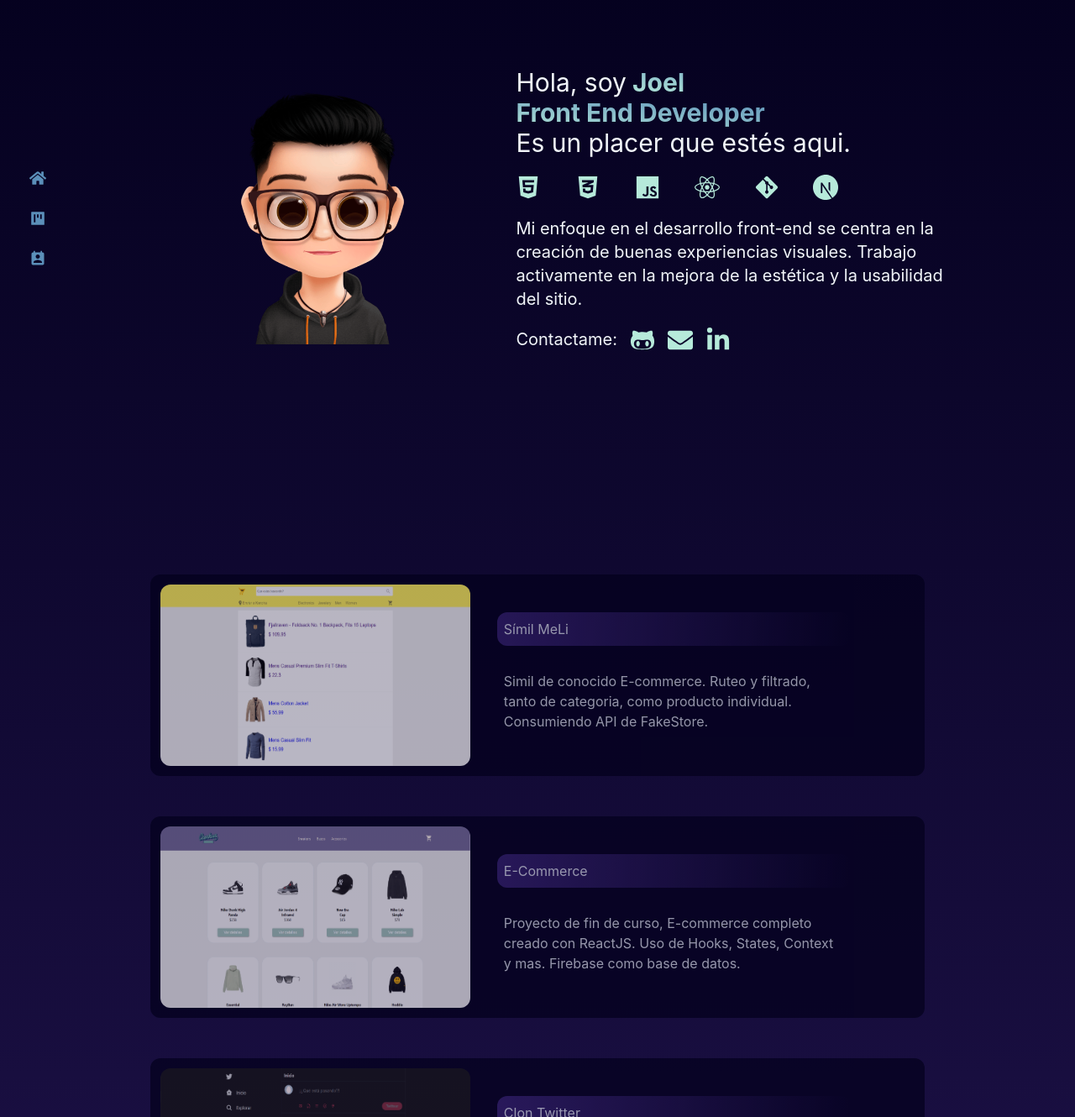
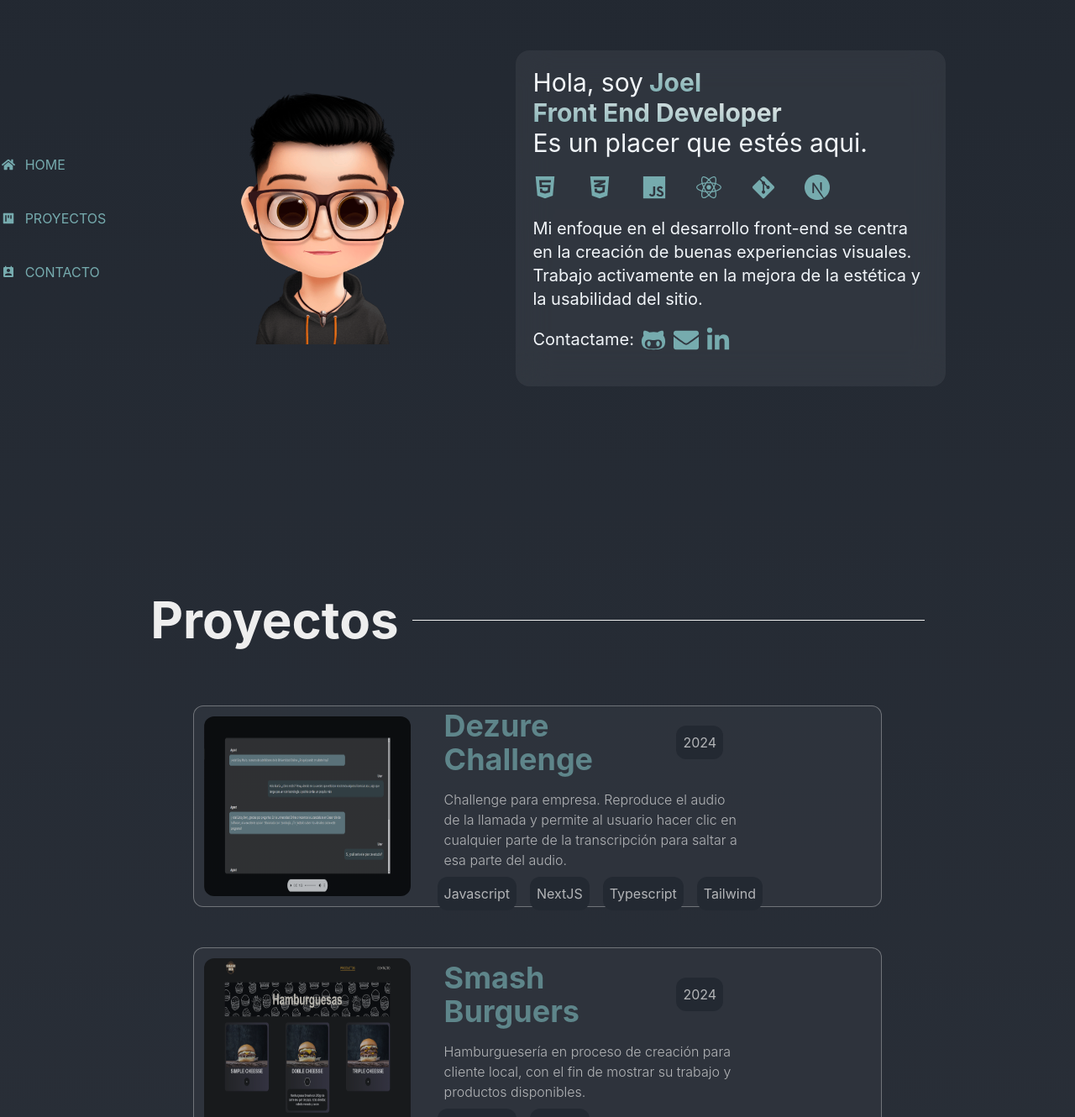
Before and after one commit to joelwaiman/OwnWeb, a React (Create React App) app: page / in a window 1280 px wide. Shown: the part 140-1470 px from the top of the page at 84% size. Built offline with nearby package versions, Linux system fonts and the light colour scheme; what tailwindcss-animated would draw is missing.

Commit message:
new styles

```diff
--- a/src/components/Header/Header.js
+++ b/src/components/Header/Header.js
@@ -18,21 +18,38 @@ const Header = () => {
     ]
 
     return (
-            <header className='hidden fixed md:flex flex-col justify-center items-center shadow-[0px 0px 10px 2px #03001C] border-r-[#03001c] h-[100vh] w-[7%]'>
-                <nav>{menu.map((circ) => {
-                    return <HashLink smooth
-                        className='flex justify-center m-7'
-                        to={circ.route}
-                        key={circ.id}>
-                        <div className={location.hash === circ.route ? 'absolute bg-gradient-to-tr from-[rgb(182,234,218,0.8)] to-[#5b8eb91a] to-60% w-12 h-12 rounded-[25%] rotate-45' : 'transition-all duration-300 ease-in-out'} />
-                        <p className={location.hash === circ.route? 'flex text-3xl p-3 text-[#e7e7e7] transition-all duration-300 ease-in-out'
-                        :
-                        'flex text-xl text-[#5B8FB9] transition-all duration-300 ease-in-out hover:text-[#e7e7e7] rounded-[25%]'}>{circ.icon}</p>
-                    </HashLink>
+        <header className='hidden fixed md:flex flex-col justify-center items-center h-[100vh] w-[10%]'>
+            <nav className='flex flex-col gap-10 items-start'>
+                {menu.map((circ) => {
+                    return (
+                        <HashLink
+                            smooth
+                            to={circ.route}
+                            key={circ.id}
+                            className='relative'
+                        >
+                            {location.hash === circ.route && (
+                                <div className='absolute top-3 -right-3 w-10 h-10 bg-[#76ABAE] rounded-xl transition-transform duration-1000 ease-in-out'
+                                    style={{ zIndex: -1 }} />
+                            )}
+                            <div
+                                className={
+                                    location.hash === circ.route
+                                        ? 'flex items-center gap-3 bg-[rgba(34,40,49,0.7)] backdrop-blur-[20px] p-5 rounded-xl text-[#e7e7e7] transition-all duration-500 ease-in-out relative'
+                                        : 'flex items-center gap-3 text-[#76ABAE] px-5 transition-all duration-500 ease-in-out hover:text-[#e7e7e7] rounded-[25%] relative'
+                                }
+                            >
+                                <p className>{circ.icon}</p>
+                                <p className=''>{circ.name}</p>
+                            </div>
+                        </HashLink>
+                    );
                 })}
-                </nav>
-            </header>
-    )
+            </nav>
+        </header>
+    );
+
+
 }
 
 export default Header;
--- a/src/components/Home.js
+++ b/src/components/Home.js
@@ -14,13 +14,13 @@ const Home = () => {
                     src={image}
                     alt="Chico con gafas sonriendo" />
             </div>
-            <div className="animate-fade-left animate-delay-700 flex flex-col items-center md:items-start text-center md:text-start w-[90%] md:w-1/2 text-xl text-slate-100">
+            <div className="animate-fade-left animate-delay-700 flex flex-col items-center bg-[rgba(255,255,255,0.06)] backdrop-blur-[20px] rounded-2xl shadow-[rgba(0,0,0,0.2)] p-5 md:items-start text-center md:text-start w-[90%] md:w-1/2 text-xl text-slate-100">
                 <p className="text-3xl">Hola, soy
-                    <strong className="bg-gradient-to-tr from-[#B6EADA] to-[#5B8FB9] text-transparent bg-clip-text"> Joel
+                    <strong className="bg-gradient-to-tr from-[#76ABAE] to-[#EEEEEE] text-transparent bg-clip-text"> Joel
                         <br /> Front End Developer <br />
                     </strong> Es un placer que estés aqui.</p>
                 <div
-                    className="flex justify-between w-3/4 text-3xl text-[#B6EADA] py-5 animate-fade">
+                    className="flex justify-between w-3/4 text-3xl text-[#76ABAE] py-5 animate-fade">
                     {iconsStack.map((icns) => {
                         return <p className="hover:scale-110 transition-all duration-300"
                             key={icns.id}
@@ -35,7 +35,7 @@ const Home = () => {
                     {icons.map((icon) => {
                         return <a
                             key={icon.id}
-                            className="text-3xl text-[#B6EADA] hover:scale-110 transition-all duration-300"
+                            className="text-3xl text-[#76ABAE] hover:scale-110 transition-all duration-300"
                             href={icon.route}
                             target="_blank"
                             rel="noopener noreferrer">
--- a/src/components/Projects.js
+++ b/src/components/Projects.js
@@ -5,34 +5,101 @@ import meli from '../assets/meli.jpg';
 import chonkee from '../assets/chonkees.jpg'
 import midubooks from '../assets/midubooks.jpg'
 import smash from '../assets/smash.png'
+import dezure from '../assets/dezure.png'
 
 const Projects = () => {
   const project = [
-    { id: 0, name: 'Símil MeLi', img: meli, link: 'https://me-li-clon.vercel.app/', description: 'Simil de conocido E-commerce. Ruteo y filtrado, tanto de categoria, como producto individual. Consumiendo API de FakeStore.' },
-    { id: 1, name: 'E-Commerce', img: chonkee, link: 'https://ecommerce-react-ten-phi.vercel.app/', description: 'Proyecto de fin de curso, E-commerce completo creado con ReactJS. Uso de Hooks, States, Context y mas. Firebase como base de datos.' },
-    { id: 2, name: 'Clon Twitter', img: tw, link: 'https://twitter-clone-lime.vercel.app', description: 'Proyecto hecho en ReactJS, con el objeto de crear una UI lo mas asemejada posible a la original. Control de estados, localStorage.' },
-    { id: 3, name: 'Midubooks', img: midubooks, link: 'https://midubooks.vercel.app/', description: 'Proyecto hecho en NextJS, simple organizador de libros, con filtrado por categorias y con la opción de poder agregar libros a favoritos.' },
-    { id: 4, name: 'Smash Burguers', img: smash, link: 'https://burguers.vercel.app/', description: 'Hamburguesería en proceso de creación para cliente local, con el fin de mostrar su trabajo y productos disponibles.' },
-
+    {
+      id: 0,
+      name: 'Símil MeLi',
+      img: meli,
+      link: 'https://me-li-clon.vercel.app/',
+      description: 'Simil de conocido E-commerce. Ruteo y filtrado, tanto de categoria, como producto individual. Consumiendo API de FakeStore.',
+      year: '2022',
+      techs: ['Javascript', 'ReactJS']
+    },
+    {
+      id: 1,
+      name: 'E-Commerce',
+      img: chonkee,
+      link: 'https://ecommerce-react-ten-phi.vercel.app/',
+      description: 'Proyecto de fin de curso, E-commerce completo creado con ReactJS. Uso de Hooks, States, Context y mas. Firebase como base de datos.',
+      year: '2022',
+      techs: ['Javascript', 'ReactJS', 'Firestore']
+    },
+    {
+      id: 2,
+      name: 'Clon Twitter',
+      img: tw,
+      link: 'https://twitter-clone-lime.vercel.app',
+      description: 'Proyecto hecho en ReactJS, con el objeto de crear una UI lo mas asemejada posible a la original. Control de estados, localStorage.',
+      year: '2023',
+      techs: ['Javascript', 'ReactJS']
+    },
+    {
+      id: 3,
+      name: 'Midubooks',
+      img: midubooks,
+      link: 'https://midubooks.vercel.app/',
+      description: 'Proyecto hecho en NextJS, simple organizador de libros, con filtrado por categorias y con la opción de poder agregar libros a favoritos.',
+      year: '2023',
+      techs: ['Javascript', 'NextJS']
+    },
+    {
+      id: 4,
+      name: 'Smash Burguers',
+      img: smash,
+      link: 'https://burguers.vercel.app/',
+      description: 'Hamburguesería en proceso de creación para cliente local, con el fin de mostrar su trabajo y productos disponibles.',
+      year: '2024',
+      techs: ['Javascript', 'NextJS']
+    },
+    {
+      id: 5,
+      name: 'Dezure Challenge',
+      img: dezure,
+      link: 'https://dezure-challenge.vercel.app/',
+      description: 'Challenge para empresa. Reproduce el audio de la llamada y permite al usuario hacer clic en cualquier parte de la transcripción para saltar a esa parte del audio.',
+      year: '2024',
+      techs: ['Javascript', 'NextJS', 'Typescript', 'Tailwind']
+    },
   ]
 
 
   return (
     <section className="flex flex-col items-center m-auto md:w-[80%] w-[95%]" id="proyectos">
+      <div className="flex items-center w-[90%] my-12">
+        <h1 className="text-6xl text-[#EEEEEE] font-bold inline-block">Proyectos</h1>
+        <hr className="flex-grow ml-4 bg-[#EEEEEE] border-0 h-[1px]" />
+      </div>
+      <div className="flex flex-col-reverse md:w-[80%] w-[100%]">
         {project.map((card) => {
-        return <a key={card.id}  className="no-underline md:w-[90%] w-[100%]" href={card.link} target="_blank" rel="noopener noreferrer">
-          <div class="flex flex-col md:flex-row items-center bg-[#03001C] border-[#301e67] w-full md:h-60  rounded-xl my-6 opacity-70 transition-all duration-300 ease-out hover:shadow-cardshadow hover:opacity-100 hover:scale-105">
+          return <a key={card.id} className="no-underline" href={card.link} target="_blank" rel="noopener noreferrer">
+            <div class="flex flex-col md:flex-row items-center bg-[#31363F] border border-[rgba(238,238,238,0.5)] w-full md:h-60  rounded-xl my-6 opacity-70 transition-all duration-300 ease-out hover:shadow-cardshadow hover:opacity-100 hover:scale-[1.025]">
               <img
-              className="w-[95%] md:w-[40%] h-[90%] rounded-xl mx-3"
+                className="w-[95%] md:w-[30%] h-[90%] rounded-xl mx-3"
                 alt="Page Preview"
                 src={card.img} />
-            <div className="flex flex-col justify-evenly text-slate-200/90 w-full md:w-3/6 min-h-[80%] md:px-5">
-              <h1 className="bg-gradient-to-r from-[#301E67] to-[#03001C] p-2 m-2 md:m-0 rounded-xl">{card.name}</h1>
-              <p className="p-2 text-center md:text-start">{card.description}</p>
+              <div className="flex flex-col justify-between text-[#EEEEEE] w-full md:w-3/6 min-h-[90%] md:px-5">
+                <header className="flex items-center p-2 m-2 md:m-0 rounded-xl">
+                  <h1 className="text-4xl font-bold text-[#76ABAE]">{card.name}</h1>
+                  <h4 className="mx-5 p-2 bg-[#222831] rounded-xl">{card.year}</h4>
+                </header>
+                <p className="font-light p-2 text-center md:text-start">{card.description}</p>
+                <div className="flex gap-4">
+                  {card.techs.map((tech)=> {
+                  return <span className="p-2 bg-[#222831] rounded-xl"
+                  key={tech}>
+                    {tech}
+                    </span>
+                })}
+                </div>
+
               </div>
             </div>
           </a>
         })}
+      </div>
     </section>
   )
 }
--- a/src/index.css
+++ b/src/index.css
@@ -15,9 +15,7 @@ body {
     sans-serif;
   -webkit-font-smoothing: antialiased;
   -moz-osx-font-smoothing: grayscale;
-  background-image: linear-gradient(#03001C, #301E67);
-
-
+  background-image: linear-gradient(#222831, #31363F);
 }
 
 
--- a/tailwind.config.js
+++ b/tailwind.config.js
@@ -4,7 +4,7 @@ module.exports = {
   theme: {
     extend: {
       boxShadow: {
-        'cardshadow': '0px 0px 10px 2px rgb(182, 234, 218, 1)',
+        'cardshadow': '0px 0px 10px 2px rgb(118,171,174)',
       }
     },
   },
```
Also changed, not shown: src/components/Contact.js (+7 -7 lines), src/assets/bg.jpg (deleted), src/assets/dezure.png (added). Lines whose indentation alone changed are shown as unchanged.
